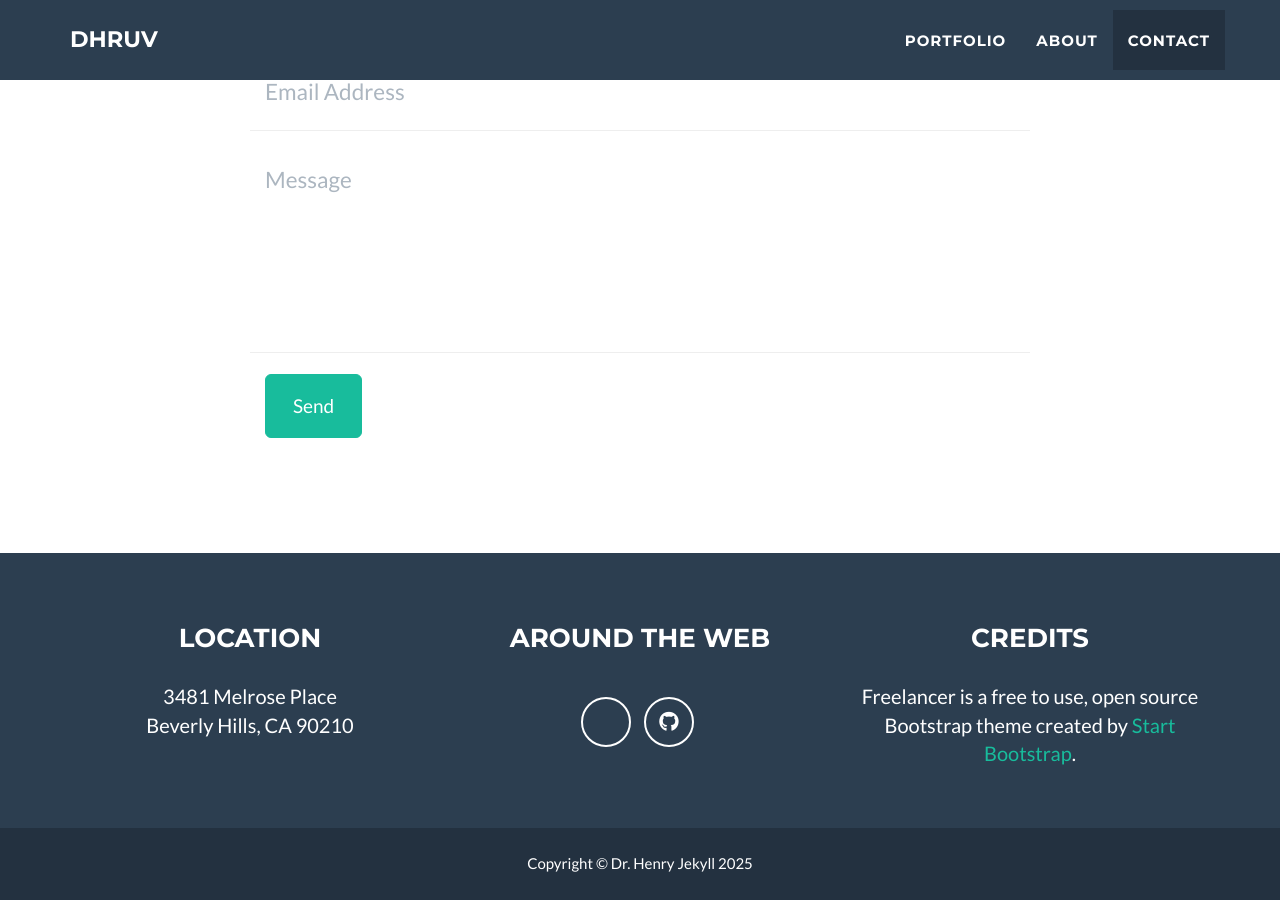
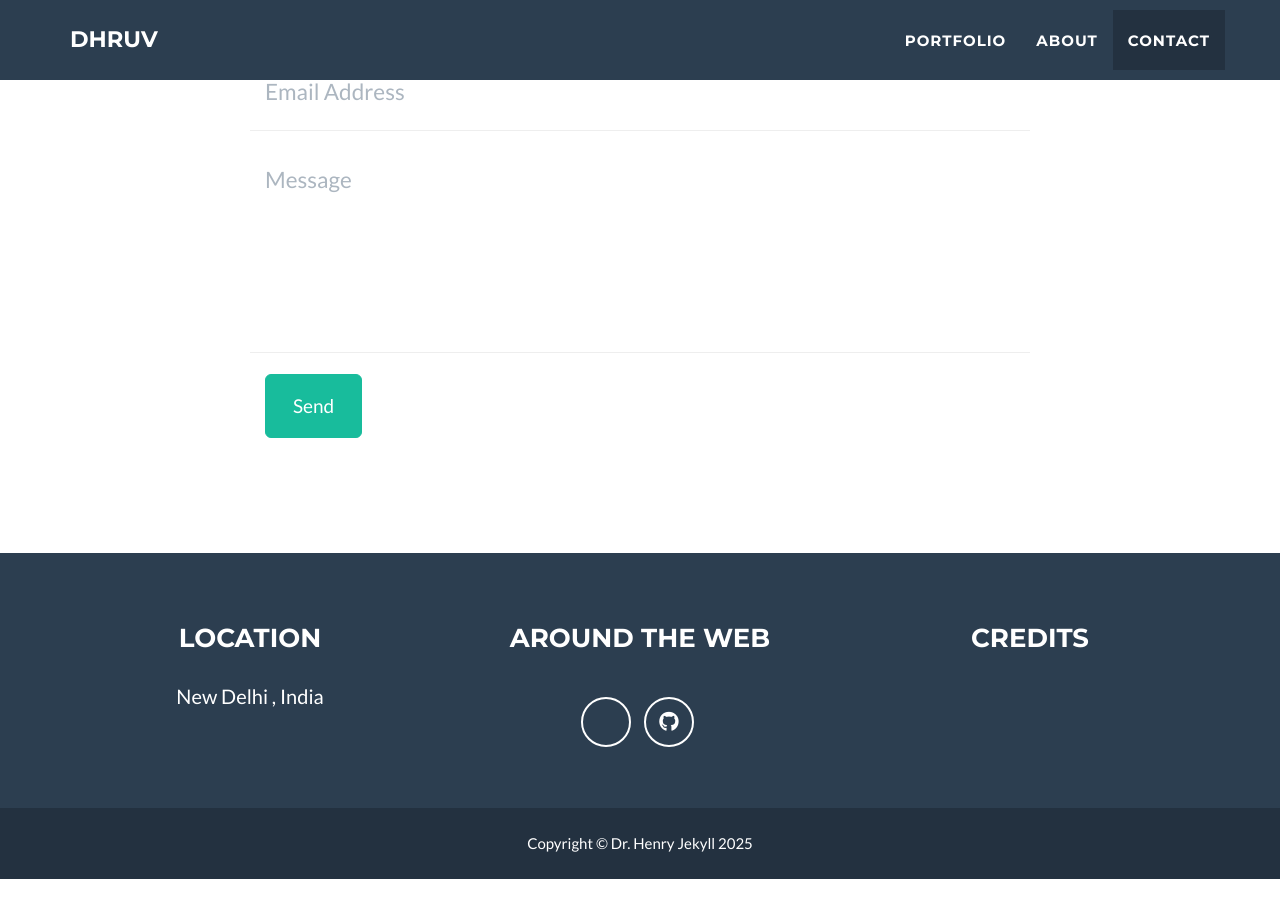
Before and after one commit to Dhruvdr/Dhruvdr.github.io, a Jekyll site: the page built from _posts/2014-07-13-project-6.markdown, in a window 1280 px wide and 900 px high, scrolled down 2492 px. Built offline with Jekyll 4.4.1, drawn with Linux system fonts in a browser that asks for light colours; after the commit the page ends 3371 px from its top, so only the background shows below that.

Commit message:
Update _config.yml

```diff
--- a/_config.yml
+++ b/_config.yml
@@ -46,11 +46,10 @@ social:
 
 # Postal address (add as many lines as necessary)
 address:
-  - line: 3481 Melrose Place
-  - line: Beverly Hills, CA 90210
+  - line: New Delhi , India
 
 # Credits content
-credits: 'Freelancer is a free to use, open source Bootstrap theme created by <a href="http://startbootstrap.com">Start Bootstrap</a>.'
+# credits: 'Freelancer is a free to use, open source Bootstrap theme created by <a href="http://startbootstrap.com">Start Bootstrap</a>.'
 
 # Build settings
 markdown: kramdown
```
